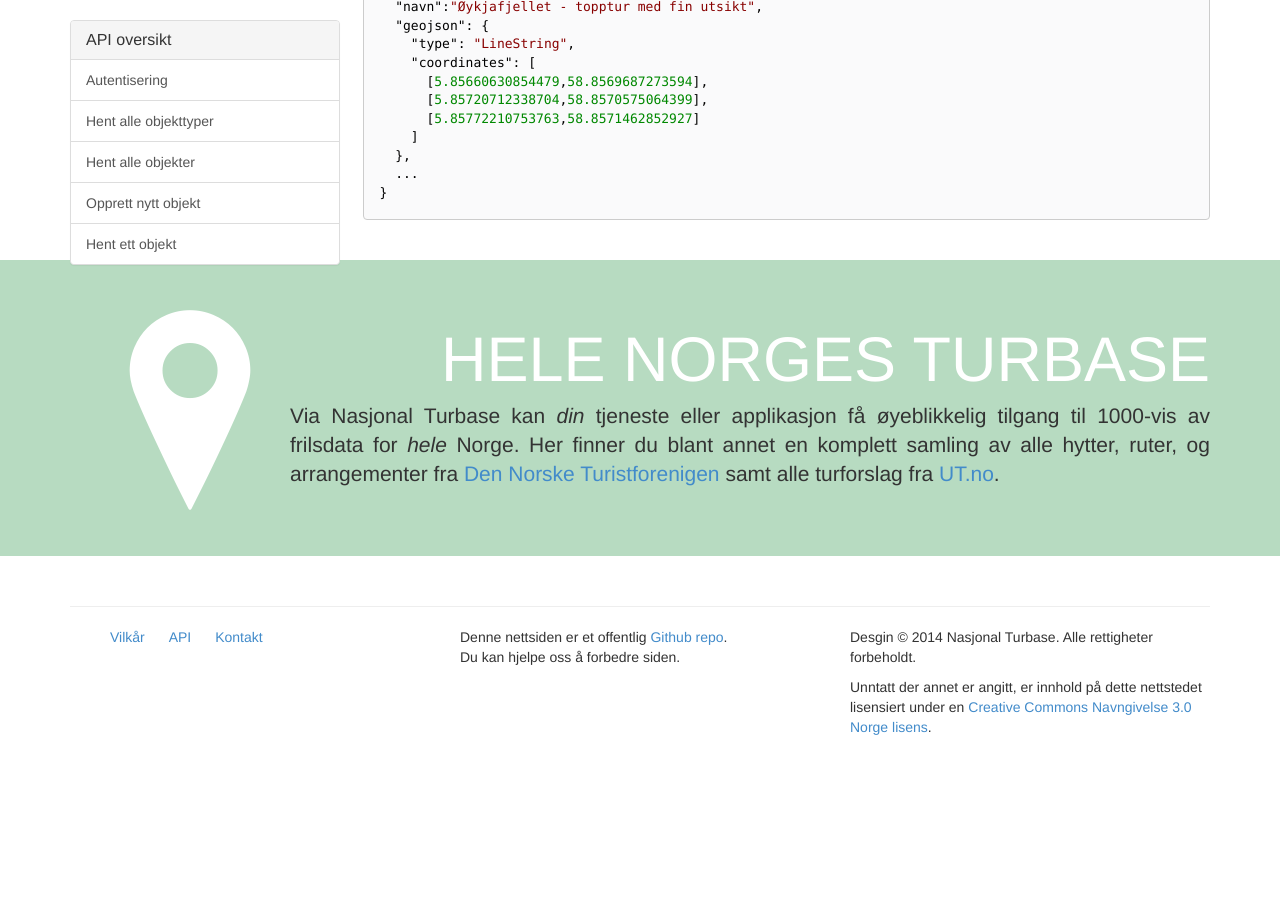
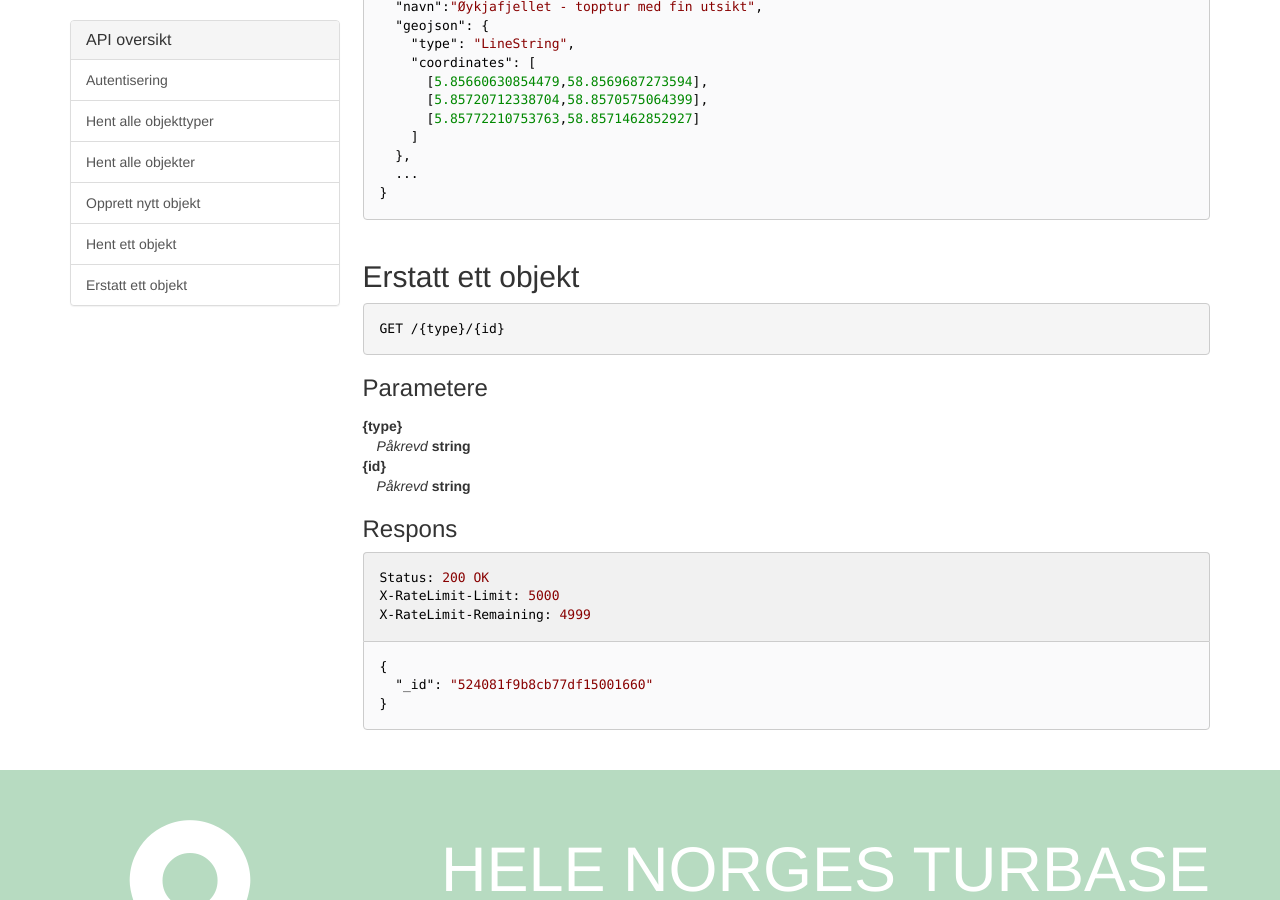
Before and after one commit to Turbasen/www.nasjonalturbase.no, a Jekyll site: the page built from api.html, in a window 1280 px wide and 900 px high, scrolled down 3623 px. Built offline with Jekyll 4.4.1, drawn with Linux system fonts in a browser that asks for light colours; nearby versions of some CDN libraries; Markdown is read by kramdown in place of the engine named in the settings; before the commit the page ends 4420 px from its top, so only the background shows below that.

```diff
--- a/_data/api.yml
+++ b/_data/api.yml
@@ -137,3 +137,21 @@
       },
       ...
     }
+- title: Erstatt ett objekt
+  anchor: put-document
+  resource: GET /{type}/{id}
+  params: !!omap
+    - name: "{type}"
+      requ: Påkrevd
+      type: string
+    - name: "{id}"
+      requ: Påkrevd
+      type: string
+  response: |
+    Status: 200 OK
+    X-RateLimit-Limit: 5000
+    X-RateLimit-Remaining: 4999
+  data: |
+    {
+      "_id": "524081f9b8cb77df15001660"
+    }
```
